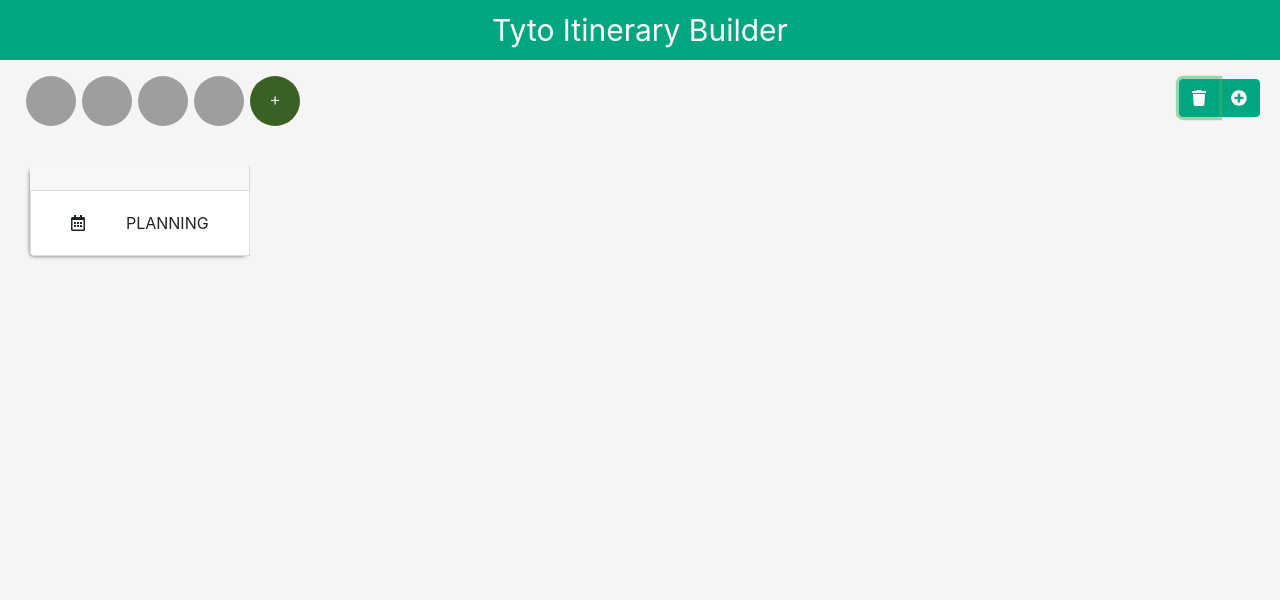
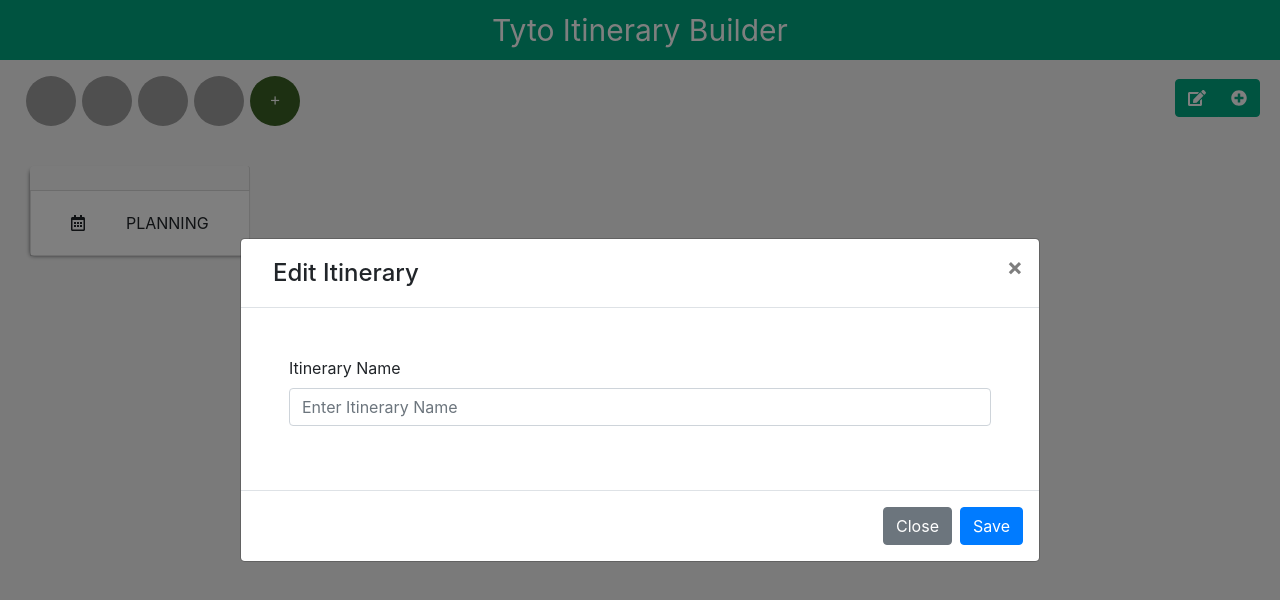
Before and after one commit to Normence/TytoItinerary, a React (Create React App) app: page / in a window 1280 px wide. Both pictures are taken after a click on the button 1199 px from the left and 98 px from the top of the page. Shown: the top 600 px of the page. Built offline with nearby package versions, Linux system fonts and the light colour scheme; no server answers; grey boxes are pictures that could not be loaded.

Commit message:
Adding EditItineraryModal for changing itinerary meta data.

```diff
--- /dev/null
+++ b/src/components/EditItineraryModal.js
@@ -0,0 +1,71 @@
+import React, { Component } from 'react'
+import { connect } from 'react-redux'
+import { Modal, Button } from 'react-bootstrap'
+
+
+export class EditItineraryModal extends Component {
+    constructor(props) {
+        super(props)
+        this.state = {
+            name: null,
+            startDate: null,
+            endDate: null,
+        }
+    }
+
+    render() {
+        const { data, onHide, onSave } = this.props
+
+        return (
+            <Modal
+                {...this.props}
+                size="lg"
+                aria-labelledby="contained-modal-title-vcenter"
+                centered
+            >
+                <Modal.Header closeButton>
+                    <Modal.Title id="contained-modal-title-vcenter">
+                        <span className="ml-3">Edit Itinerary</span>
+                    </Modal.Title>
+                </Modal.Header>
+                <Modal.Body className='p-5'>
+                    <form>
+                        <div className="form-group">
+                            <label for="itineraryName">Itinerary Name</label>
+                            <input
+                                type="text"
+                                className="form-control"
+                                id="itineraryName"
+                                placeholder="Enter Itinerary Name"
+                                value={this.state.name || data.name}
+                                onChange={e => this.setState({ name: e.target.value })}
+                            />
+                        </div>
+                    </form>
+                </Modal.Body>
+                <Modal.Footer>
+                    <Button variant="secondary" onClick={onHide}>Close</Button>
+                    <Button
+                        variant="primary"
+                        onClick={() =>
+                            onSave(this.state.name, this.state.startDate, this.state.endDate)
+                            || onHide()
+                        }
+                    >
+                        Save
+                    </Button>
+                </Modal.Footer>
+            </Modal>
+        )
+    }
+}
+
+const mapStateToProps = (state) => {
+    const { data = {} } = state.itinerary
+
+    return {
+        data
+    }
+}
+
+export default connect(mapStateToProps)(EditItineraryModal)
--- a/src/components/UserGroup.js
+++ b/src/components/UserGroup.js
@@ -2,9 +2,11 @@ import React, { Component } from 'react'
 import { connect } from 'react-redux'
 import Avatar from 'react-avatar'
 import { FontAwesomeIcon } from '@fortawesome/react-fontawesome'
-import { faPlusCircle, faTrash } from '@fortawesome/free-solid-svg-icons'
-import { actionCreators } from '../store/auth';
+import { faPlusCircle, faEdit } from '@fortawesome/free-solid-svg-icons'
+import { actionCreators } from '../store/auth'
+import { actionCreators as itineraryStore } from '../store/itineraryGrid'
 import SearchModal from './SearchModal'
+import EditItineraryModal from './EditItineraryModal'
 
 class UserGroup extends Component {
 
@@ -12,6 +14,7 @@ class UserGroup extends Component {
         super(props);
         this.state = {
             searchModalShown: false,
+            editItineraryModalShown: false,
         };
     }
 
@@ -21,14 +24,25 @@ class UserGroup extends Component {
         });
     }
 
+    toggleEditItineraryModal() {
+        this.setState({
+            editItineraryModalShown: !this.searchModalShown
+        });
+    }
+
     render() {
-        const { users, deleteButtonChecked, toggleDeleteButton } = this.props;
+        const { users, editItinerary } = this.props;
         return (
           <>
               <SearchModal
                 geoId={this.props.geoId}
                 show={this.state.searchModalShown}
                 onHide={() => this.setState({ searchModalShown: false })}
+              />
+              <EditItineraryModal
+                show={this.state.editItineraryModalShown}
+                onHide={() => this.setState({ editItineraryModalShown: false })}
+                onSave={(name, startDate, endDate) => editItinerary(name, startDate, endDate)}
               />
               <div className='App-usergroup'>
                   <div>
@@ -42,11 +56,19 @@ class UserGroup extends Component {
                                 size={50} />)
                         }
                   </div>
-                  <div className="btn-group btn-group-toggle" data-toggle="buttons">
-                      <button type="button" className="btn btn-success App-usergroup-button Ta-style" data-toggle="button" aria-pressed={deleteButtonChecked} autoComplete="off" onClick={toggleDeleteButton}>
-                          <FontAwesomeIcon icon={faTrash} />
+                  <div className="btn-group">
+                        <button
+                            type="button"
+                            className="btn btn-success App-usergroup-button Ta-style"
+                            onClick={this.toggleEditItineraryModal.bind(this)}
+                        >
+                            <FontAwesomeIcon icon={faEdit} />
                         </button>
-                      <button type="button" className="btn btn-success App-usergroup-button Ta-style" data-toggle="button" aria-pressed={this.state.searchModalShown} autoComplete="off" onClick={this.toggleSearchModal.bind(this)}>
+                        <button
+                            type="button"
+                            className="btn btn-success App-usergroup-button Ta-style"
+                            onClick={this.toggleSearchModal.bind(this)}
+                        >
                           <FontAwesomeIcon icon={faPlusCircle} />
                       </button>
                   </div>
@@ -71,4 +93,6 @@ const mapStateToProps = (state) => {
     }
 }
 
-export default connect(mapStateToProps, actionCreators)(UserGroup)
+export default connect(
+    mapStateToProps,
+    {...actionCreators, ...itineraryStore})(UserGroup)
--- a/src/store/actions.js
+++ b/src/store/actions.js
@@ -9,3 +9,4 @@ export const RESTORE_STATE = 'RESTORE_STATE'
 export const TOGGLE_DELETE_BUTTON = 'TOGGLE_DELETE_BUTTON'
 
 export const DELETE_ITINERARY_ITEM = 'DELETE_ITINERARY_ITEM'
+export const EDIT_ITINERARY = 'EDIT_ITINERARY'
--- a/src/store/itineraryGrid.js
+++ b/src/store/itineraryGrid.js
@@ -1,7 +1,7 @@
 import Axios from 'axios'
 import {
     GET_ITINERARY_REQUEST, GET_ITINERARY_SUCCESS, GET_ITINERARY_FAILURE,
-    RESTORE_STATE, DELETE_ITINERARY_ITEM
+    RESTORE_STATE, DELETE_ITINERARY_ITEM, EDIT_ITINERARY
 } from './actions'
 import { GET_ITINERARY_API, GET_ITEM_INFO_API } from '../helpers/APIs';
 
@@ -51,6 +51,19 @@ export const actionCreators = {
             payload: newData,
         })
     },
+    editItinerary: (name = null, startDate = null, endDate = null) => (dispatch, getState) => {
+        const { name: oldName, startDate: oldStartDate, endDate: oldEndDate } = getState().itinerary.data
+
+        dispatch({
+            type: EDIT_ITINERARY,
+            payload: {
+                ...getState().itinerary.data,
+                name: name || oldName,
+                startDate: startDate || oldStartDate,
+                endDate: endDate || oldEndDate,
+            },
+        })
+    }
 }
 
 const initialState = {
@@ -89,6 +102,11 @@ export const reducer = (state = initialState, { type, payload }) => {
             ...state,
             data: payload,
         }
+    case EDIT_ITINERARY:
+        return {
+            ...state,
+            data: payload,
+        }
     default:
         return state
     }
```
Lines whose indentation alone changed are shown as unchanged.
